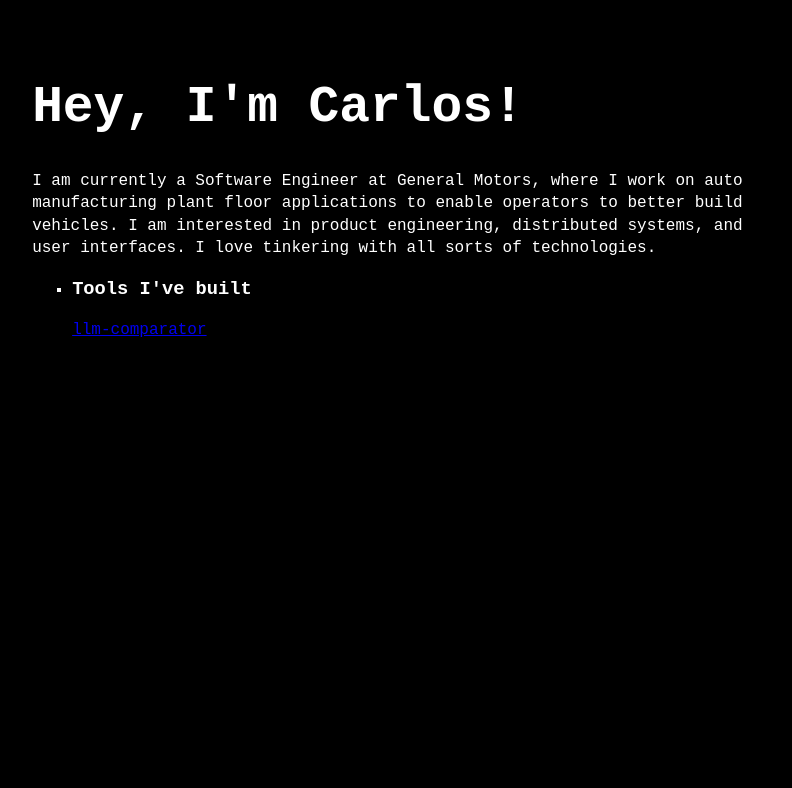
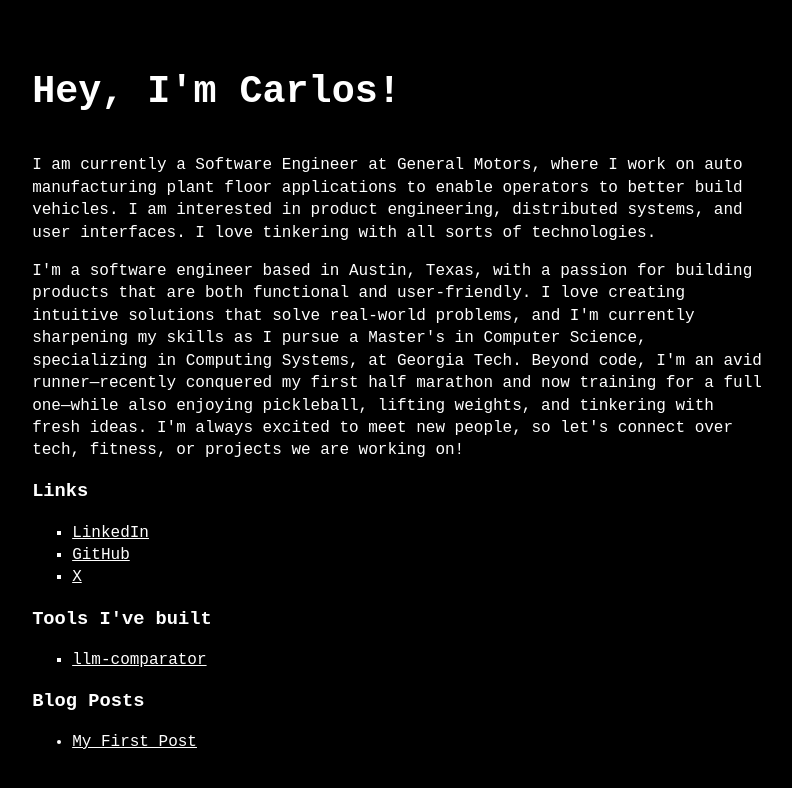
Before and after one commit to carlostrosales/personal-portfolio, a React (Vite) app: page / in a window 1280 px wide. Shown: the top 788 px of the page, without its empty margins (243-1035 px from the left). Built offline with nearby package versions, Linux system fonts and the light colour scheme.

Commit message:
feat: load markdown files dynamically based on slug

```diff
--- a/package.json
+++ b/package.json
@@ -17,6 +17,7 @@
   },
   "devDependencies": {
     "@eslint/js": "^9.30.1",
+    "@types/markdown-it": "^14.1.2",
     "@types/react": "^19.1.8",
     "@types/react-dom": "^19.1.6",
     "@types/react-router-dom": "^5.3.3",
@@ -28,6 +29,8 @@
     "prettier": "^3.6.2",
     "typescript": "~5.8.3",
     "typescript-eslint": "^8.35.1",
-    "vite": "^7.0.4"
+    "vite": "^7.0.4",
+    "vite-plugin-markdown": "^2.2.0",
+    "vite-plugin-md": "^0.21.5"
   }
 }
--- a/src/App.tsx
+++ b/src/App.tsx
@@ -1,4 +1,4 @@
-import './App.css'
+import './App.css';
 import { BrowserRouter as Router, Routes, Route } from 'react-router-dom';
 import { Home } from './pages/Home';
 import { BlogPost } from './pages/BlogPost';
@@ -7,11 +7,10 @@
   return (
     <Router>
       <Routes>
-        <Route path="/" element={<Home />}/>
-        <Route path="/blog/:slug/" element={<BlogPost />}/>
+        <Route path="/" element={<Home />} />
+        <Route path="/blog/:slug" element={<BlogPost />} />
       </Routes>
     </Router>
-
-  )
+  );
 }
-export default App
+export default App;
--- a/src/index.css
+++ b/src/index.css
@@ -39,7 +39,31 @@
 
 
 h1 {
-  font-size: 3.2em;
+  font-size: 2.4em;
   line-height: 1.1;
   margin: .67em 0;
 }
+
+a:link, a:visited {
+  color: var(--text-color);
+}
+
+.typewriter h1 {
+  overflow: hidden;
+  border-right: 0.15em solid var(--text-color);
+  white-space: nowrap;
+  width: 16ch;
+  animation:
+  typing 2.5s steps(40, end),
+  blink-caret 0.75s step-end infinite;
+}
+
+@keyframes typing {
+  from { width: 0 }
+  to { width: 16ch }
+}
+
+@keyframes blink-caret {
+  from, to { border-color: transparent }
+  50% { border-color: var(--text-color) }
+}
--- a/src/pages/BlogPost.tsx
+++ b/src/pages/BlogPost.tsx
@@ -1,7 +1,32 @@
-import React from 'react';
+import { useParams } from 'react-router-dom';
+import { useEffect, useState } from 'react';
+import ReactMarkdown from 'react-markdown';
+
+const markdownFiles = import.meta.glob('../blog/*.md', {
+  eager: false,
+  as: 'raw',
+});
 
 export const BlogPost = () => {
-    return (
-        <div>Hi</div>
-    )
-}
+  const { slug } = useParams();
+  const [content, setContent] = useState('');
+
+  useEffect(() => {
+    const filePath = `../blog/${slug}.md`;
+    if (markdownFiles[filePath]) {
+      markdownFiles[filePath]()
+        .then((rawContent) => {
+          setContent(rawContent);
+        })
+        .catch(() => setContent('Post not found'));
+    } else {
+      setContent('Post not found');
+    }
+  }, [slug]);
+
+  return (
+    <div style={{ padding: '2rem' }}>
+      <ReactMarkdown>{content}</ReactMarkdown>
+    </div>
+  );
+};
--- a/src/pages/Home.tsx
+++ b/src/pages/Home.tsx
@@ -1,9 +1,6 @@
 import { Link } from 'react-router-dom';
 
-const blogPosts = [
-  { title: 'My First Post', slug: 'my-first-post' },
-  { title: 'My Second Post', slug: 'my-second-post' },
-];
+const blogPosts = [{ title: 'My First Post', slug: 'writing' }];
 
 export const Home = () => {
   return (
@@ -13,8 +10,19 @@
         padding: 'var(--line-height) 2ch',
       }}
     >
-      <div>
-        <h1>Hey, I'm Carlos!</h1>
+      <div
+        style={{
+          maxWidth: 'calc(min(80ch, round(down, 100%, 1ch)))',
+          display: 'flex',
+          flexDirection: 'column',
+          gap: '1rem',
+        }}
+      >
+        <div className="typewriter">
+          {' '}
+          <h1>Hey, I'm Carlos!</h1>
+        </div>
+
         <span>
           I am currently a Software Engineer at General Motors, where I work on
           auto manufacturing plant floor applications to enable operators to
@@ -22,16 +30,51 @@
           distributed systems, and user interfaces. I love tinkering with all
           sorts of technologies.
         </span>
+        <span>
+          I'm a software engineer based in Austin, Texas, with a passion for
+          building products that are both functional and user-friendly. I love
+          creating intuitive solutions that solve real-world problems, and I'm
+          currently sharpening my skills as I pursue a Master's in Computer
+          Science, specializing in Computing Systems, at Georgia Tech. Beyond
+          code, I'm an avid runner—recently conquered my first half marathon and
+          now training for a full one—while also enjoying pickleball, lifting
+          weights, and tinkering with fresh ideas. I'm always excited to meet
+          new people, so let's connect over tech, fitness, or projects we are
+          working on!
+        </span>
       </div>
       <div>
+        <h3>Links</h3>
         <ul style={{ listStyleType: 'square' }}>
           <li>
-            <h3>Tools I've built</h3>
+            {' '}
+            <a href="https://www.linkedin.com/in/carlostrosales/">LinkedIn</a>
+          </li>
+          <li>
+            {' '}
+            <a href="https://github.com/carlostrosales">GitHub</a>
+          </li>
+          <li>
+            {' '}
+            <a href="https://x.com/iamcarlostovias">X</a>
+          </li>
+        </ul>
+        <h3>Tools I've built</h3>
+        <ul style={{ listStyleType: 'square' }}>
+          <li>
             <a href="https://github.com/carlostrosales/llm-comparator">
               llm-comparator
             </a>
           </li>
         </ul>
+        <h3>Blog Posts</h3>
+        <ul>
+          {blogPosts.map((post) => (
+            <li key={post.slug}>
+              <Link to={`/blog/${post.slug}`}>{post.title}</Link>
+            </li>
+          ))}
+        </ul>
       </div>
     </div>
   );
```
Also changed, not shown: 1 other file (tests, documents, lock files or other folders).
